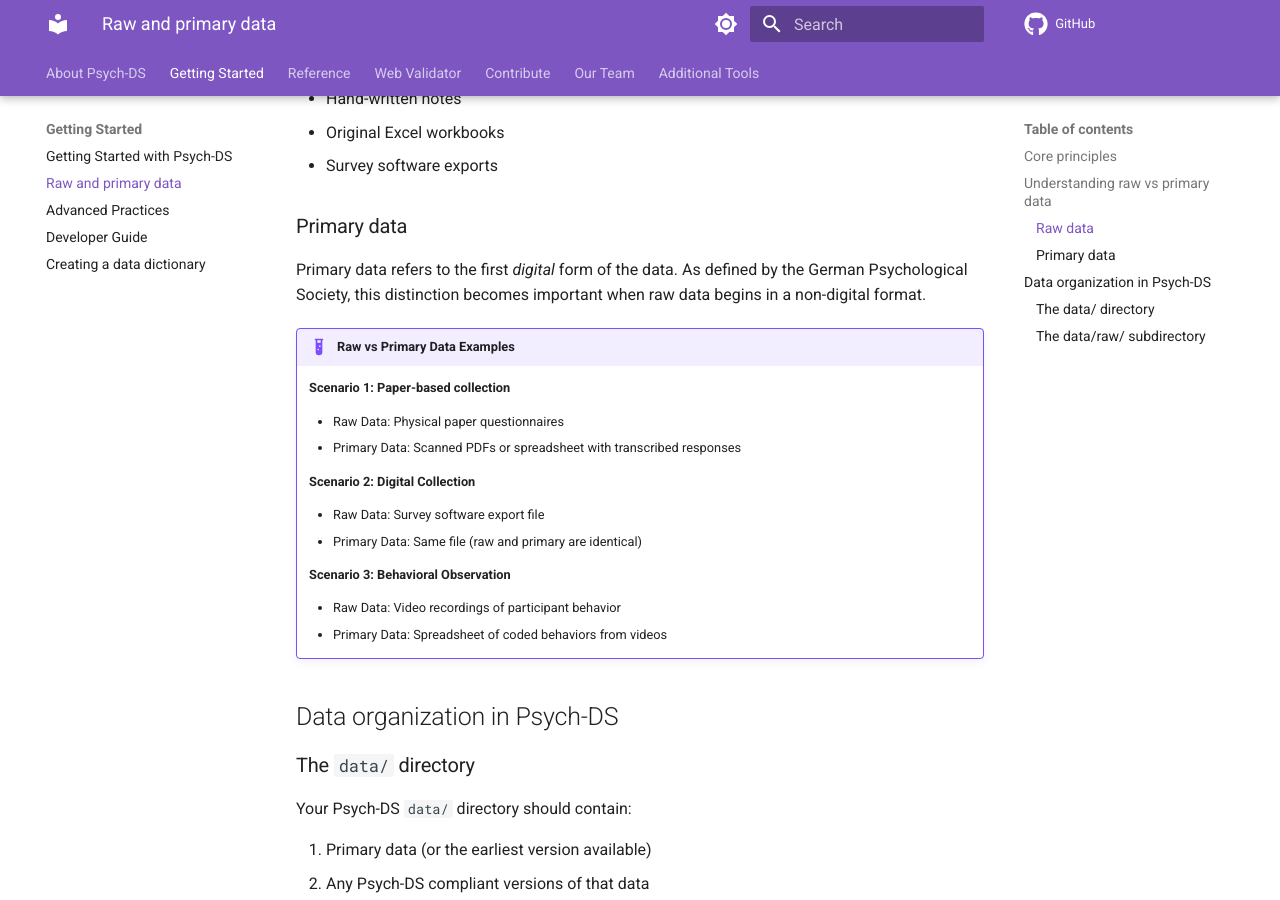
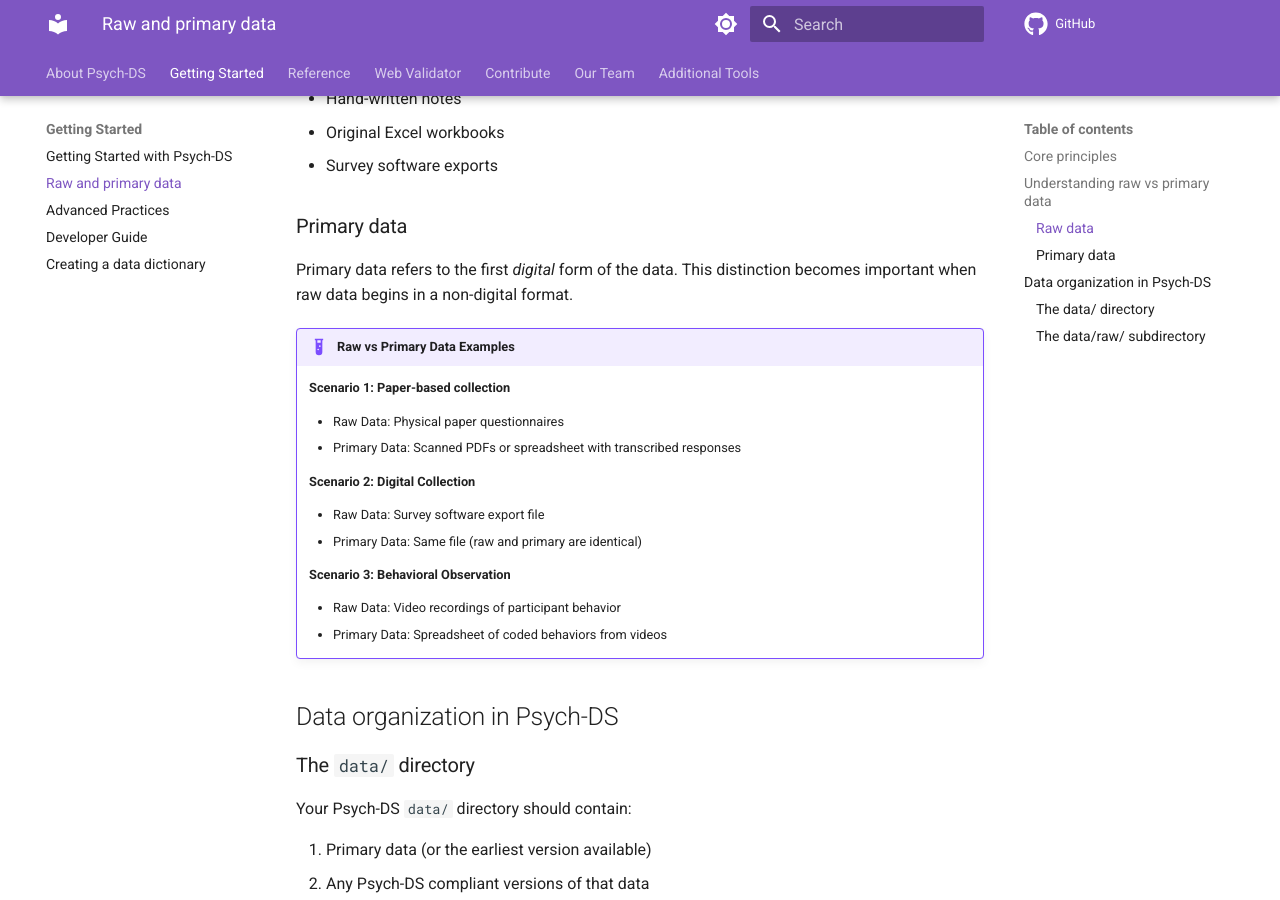
Before and after one commit to psych-ds/psychds-docs, an MkDocs documentation site: the page built from docs/guides/5_raw_and_primary.md, in a window 1280 px wide and 900 px high, scrolled down 757 px. Built offline with MkDocs 1.6.1 and Material for MkDocs 9.7.7, drawn with Linux system fonts in a browser that asks for light colours; comment, search, counter and statistics services are not loaded.

```diff
--- a/docs/guides/5_raw_and_primary.md
+++ b/docs/guides/5_raw_and_primary.md
@@ -25,7 +25,7 @@
 
 ### Primary data
 
-Primary data refers to the first *digital* form of the data. As defined by the German Psychological Society, this distinction becomes important when raw data begins in a non-digital format.
+Primary data refers to the first *digital* form of the data. This distinction becomes important when raw data begins in a non-digital format.
 
 !!! example "Raw vs Primary Data Examples"
     **Scenario 1: Paper-based collection**
```
